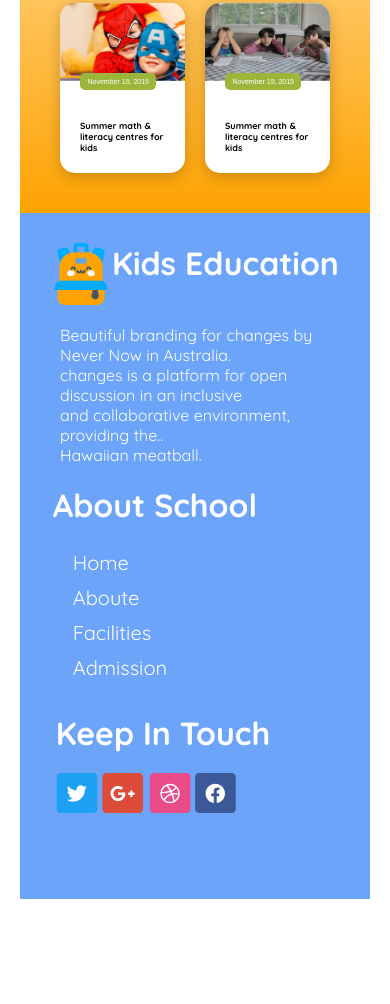
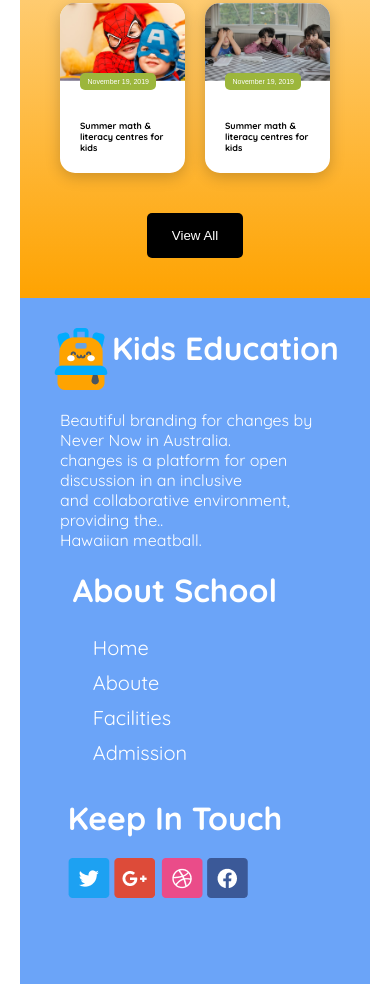
Before and after one commit to jewelreza1/assignment-02, a plain HTML site: page index.html in a window 390 px wide. Shown: the part 2561-3565 px from the top of the page. Before the commit the page ends 3480 px from the top, so only its background shows below. Drawn offline with Linux system fonts and the light colour scheme.

Commit message:
final assignment02

```diff
--- a/index.html
+++ b/index.html
@@ -31,9 +31,11 @@
                 <h1><i class="fa fa-bars"></i></h1>
             </div>
         </div>
+        <!-- marque -->
         <div class="message">
             <marquee  direction="left">please send your kids to our schools</marquee>
         </div>
+
         <div class="hero-container">
             <div class="hero-img-title display-flex">
                 <div class="hero-text">
@@ -163,7 +165,10 @@
                             </div>
 
                     </div>
+
                 </div>
+
+                <div class="view-all"><button class="viewall-btn">View All</button></div>
 
 
             </section>
--- a/style.css
+++ b/style.css
@@ -38,8 +38,11 @@
   font-weight: 1.25rem;
 
 }
-
-.btn2, .view-all {
+.view-all {
+ text-align: center;
+ margin-top: 30px;
+}
+.btn2, .viewall-btn {
   background-color: #000000;
   color: white;
   padding: 15px 25px;
@@ -475,13 +478,13 @@ color: white;
     padding: 0;
     margin: 0;
     position: relative;
-    left: -40px;
+    left: -20px;
 
   }
   .footer-contact{
     margin-top: 80px;
     position: relative;
-    left: -32px;
+    left: -20px;
 
 
   }
```
